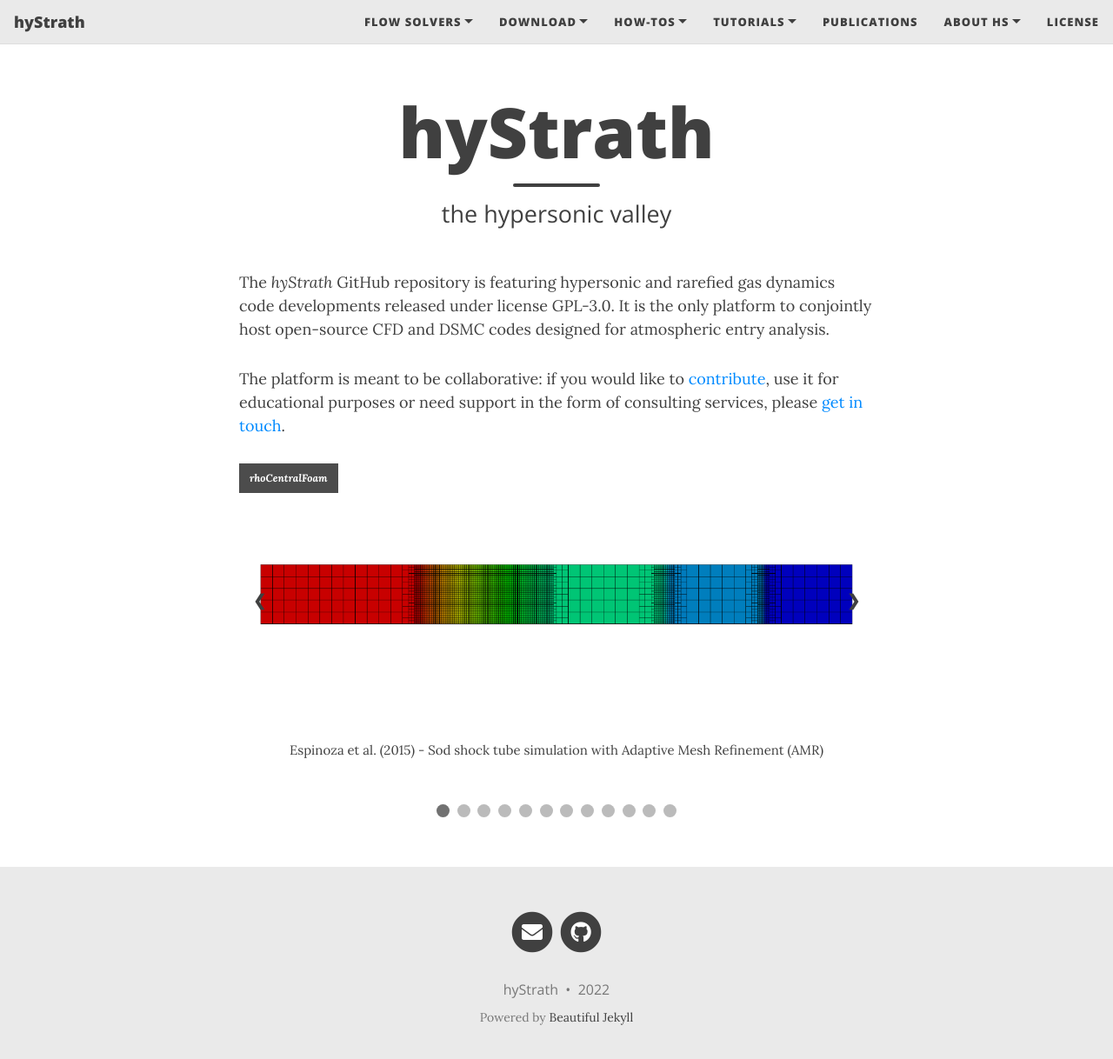
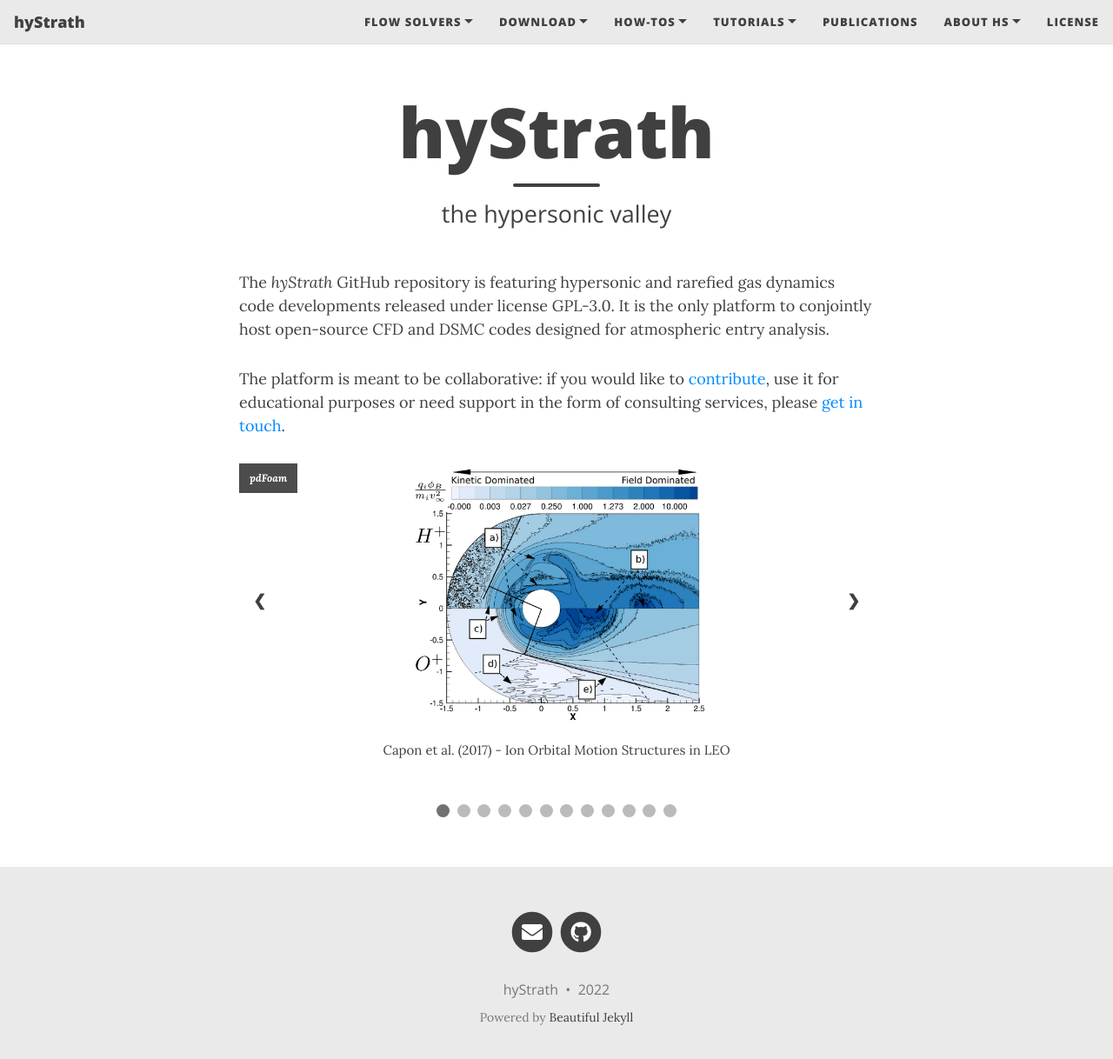
Before and after one commit to hystrath/hystrath.github.io, a Jekyll site: the page built from test2.md, in a window 1280 px wide and 1231 px high. Shown: the top 1218 px of the window at 87% size. Built offline with Jekyll 4.4.1, drawn with Linux system fonts in a browser that asks for light colours; nearby versions of some CDN libraries; part of the change alters nothing that is shown.

Commit message:
Editing pages

```diff
--- a/test2.md
+++ b/test2.md
@@ -18,18 +18,6 @@ The platform is meant to be collaborative: if you would like to <a href="https:/
 
   <!-- Full-width images with number and caption text -->
   <div class="hyStrathSlides">
-    <div class="solvernametext">rhoCentralFoam</div>
-    <img src="/docs/img/gallery/Espinoza15-SodShockTube.png" style="height:300px">
-    <div class="text">Espinoza et al. (2015) - Sod shock tube simulation with Adaptive Mesh Refinement (AMR)</div>
-  </div>
-
-  <div class="hyStrathSlides">
-    <div class="solvernametext">pdFoam</div>
-    <img src="/docs/img/gallery/Capon17-TempContours.png" style="height:300px">
-    <div class="text">Capon et al. (2017) - Mach 10 flow of Argon around a 2-D cylinder</div>
-  </div>
-
-  <div class="hyStrathSlides">
     <div class="solvernametext">pdFoam</div>
     <img src="/docs/img/gallery/Capon17-PotentialEnergyContours.png" style="height:300px">
     <div class="text">Capon et al. (2017) - Ion Orbital Motion Structures in LEO</div>
@@ -38,7 +26,7 @@ The platform is meant to be collaborative: if you would like to <a href="https:/
   <div class="hyStrathSlides">
     <div class="solvernametext">hy2Foam</div>
     <img src="/docs/img/gallery/Casseau16-Mach20NitrogenCylinder.png" style="height:300px">
-    <div class="text">Casseau et al. (2016) - Mach 20 flow of Nitrogen around a 2-D cylinder</div>
+    <div class="text">Casseau et al. (2016) - Mach 20 flow of Nitrogen around a cylinder</div>
   </div>
 
   <div class="hyStrathSlides">
@@ -54,6 +42,12 @@ The platform is meant to be collaborative: if you would like to <a href="https:/
   </div>
 
   <div class="hyStrathSlides">
+    <div class="solvernametext">rhoCentralFoam</div>
+    <img src="/docs/img/gallery/Espinoza15-SodShockTube.png" style="height:300px">
+    <div class="text">Espinoza et al. (2015) - Sod shock tube simulation with Adaptive Mesh Refinement (AMR)</div>
+  </div>
+
+  <div class="hyStrathSlides">
     <div class="solvernametext">ARC</div>
     <img src="/docs/img/gallery/Renato17-PathfinderMesh.png" style="height:300px">
     <div class="text">Renato and Scanlon (2017) - 3-D ablation and thermal response for the Pathfinder capsule</div>
@@ -66,9 +60,15 @@ The platform is meant to be collaborative: if you would like to <a href="https:/
   </div>
 
   <div class="hyStrathSlides">
+    <div class="solvernametext">pdFoam</div>
+    <img src="/docs/img/gallery/Capon17-TempContours.png" style="height:300px">
+    <div class="text">Capon et al. (2017) - Mach 10 flow of Argon around a cylinder</div>
+  </div>
+
+  <div class="hyStrathSlides">
     <div class="solvernametext">dsmcFoam+</div>
     <img src="/docs/img/gallery/Casseau18-PorousMedia.png" style="height:300px">
-    <div class="text">Casseau and White (2018) - Porous media generation</div>
+    <div class="text">Casseau and White (2018) - Random porous media generation matching a target porosity</div>
   </div>
 
   <div class="hyStrathSlides">
@@ -78,15 +78,15 @@ The platform is meant to be collaborative: if you would like to <a href="https:/
   </div>
 
   <div class="hyStrathSlides">
-    <div class="solvernametext">dsmcFoam+</div>
+    <div class="solvernametext">hyFoam</div>
     <img src="/docs/img/gallery/Hoste21-HB2FlareGeometry.png" style="height:300px">
     <div class="text">Hoste and Casseau (2021) - HB-2 flare, geometry</div>
   </div>
 
   <div class="hyStrathSlides">
-    <div class="solvernametext">dsmcFoam+</div>
+    <div class="solvernametext">hyFoam</div>
     <img src="/docs/img/gallery/Hoste21-HB2FlareHeatflux.png" style="height:300px">
-    <div class="text">Casseau and White (2018) - HB-2 flare, heat flux profile</div>
+    <div class="text">Hoste and Casseau (2021) - HB-2 flare, heat flux profile</div>
   </div>
 
   <!-- Next and previous buttons -->
```
Also changed, not shown: docs/img/gallery/Espinoza15-SodShockTube.png.
